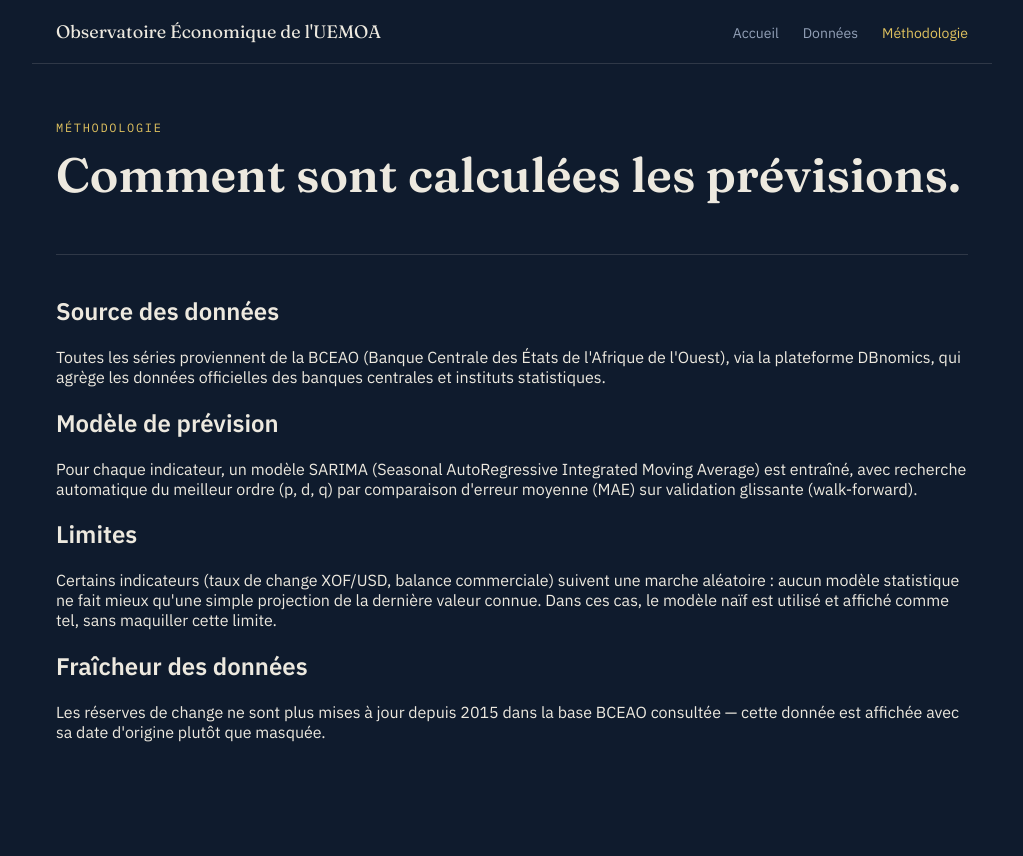
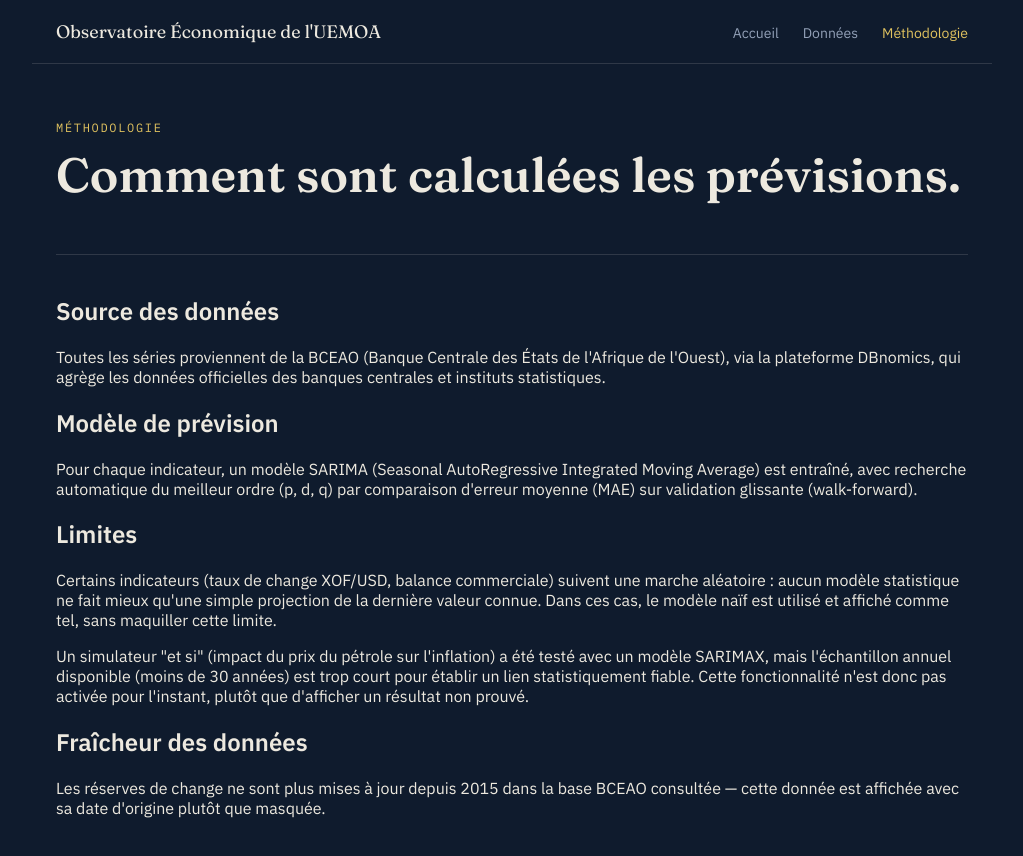
Before and after one commit to cdjarabe07/UEMOA-Dashboard, a React (Vite) app: page /methodologie in a window 1280 px wide. Shown: the top 856 px of the page, without its empty margins (128-1151 px from the left). Built offline with nearby package versions, Linux system fonts and the light colour scheme.

Commit message:
Chantier 4 : export CSV/JSON/PDF + page methodologie ; chantier 5 : limite simulateur documentee

```diff
--- a/src/pages/Methodologie.jsx
+++ b/src/pages/Methodologie.jsx
@@ -30,6 +30,13 @@ export default function Methodologie() {
           ces cas, le modèle naïf est utilisé et affiché comme tel, sans
           maquiller cette limite.
         </p>
+        <p>
+          Un simulateur "et si" (impact du prix du pétrole sur l'inflation) a été
+          testé avec un modèle SARIMAX, mais l'échantillon annuel disponible (moins
+          de 30 années) est trop court pour établir un lien statistiquement fiable.
+          Cette fonctionnalité n'est donc pas activée pour l'instant, plutôt que
+          d'afficher un résultat non prouvé.
+        </p>
 
         <h2>Fraîcheur des données</h2>
         <p>
```
